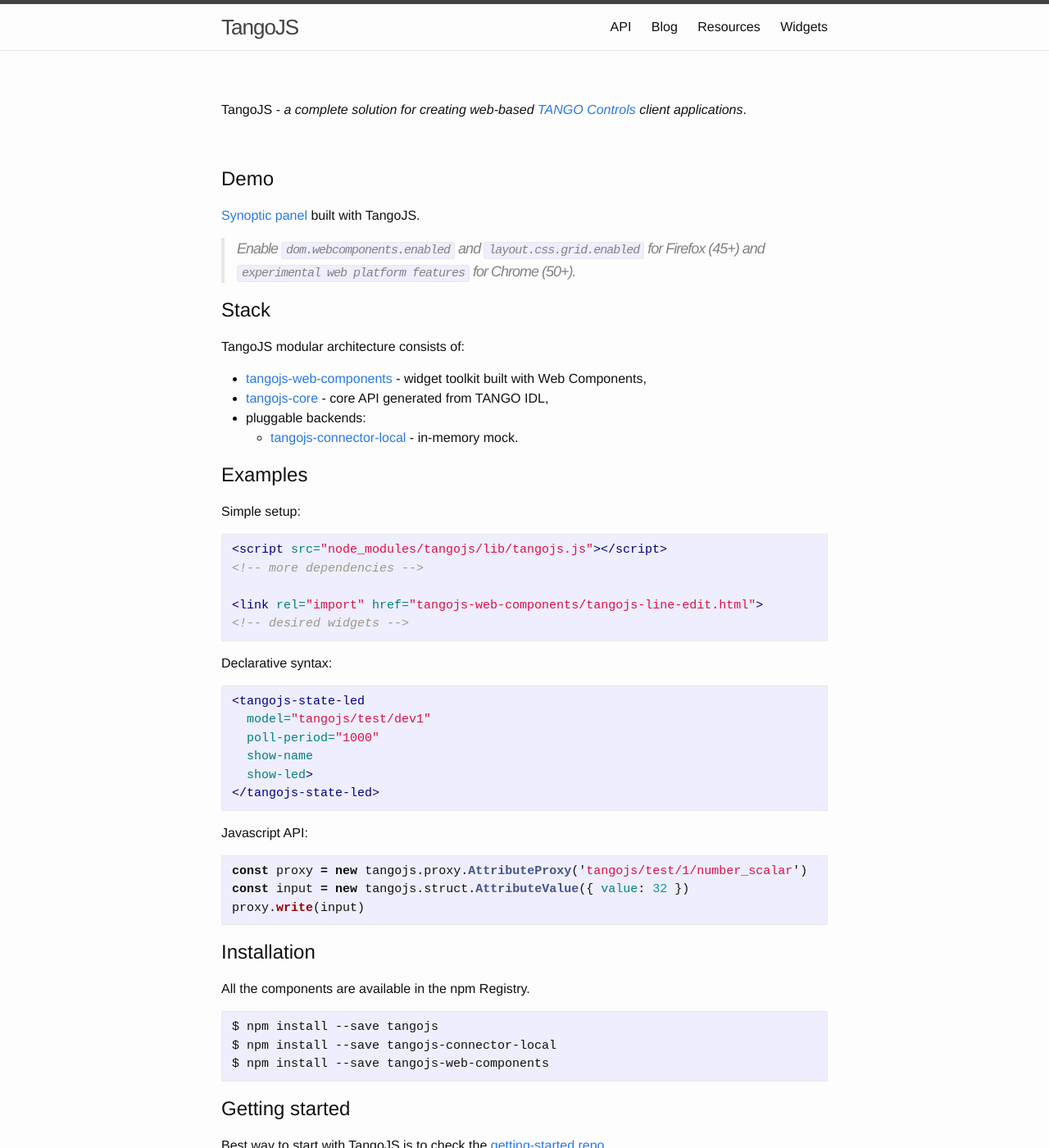
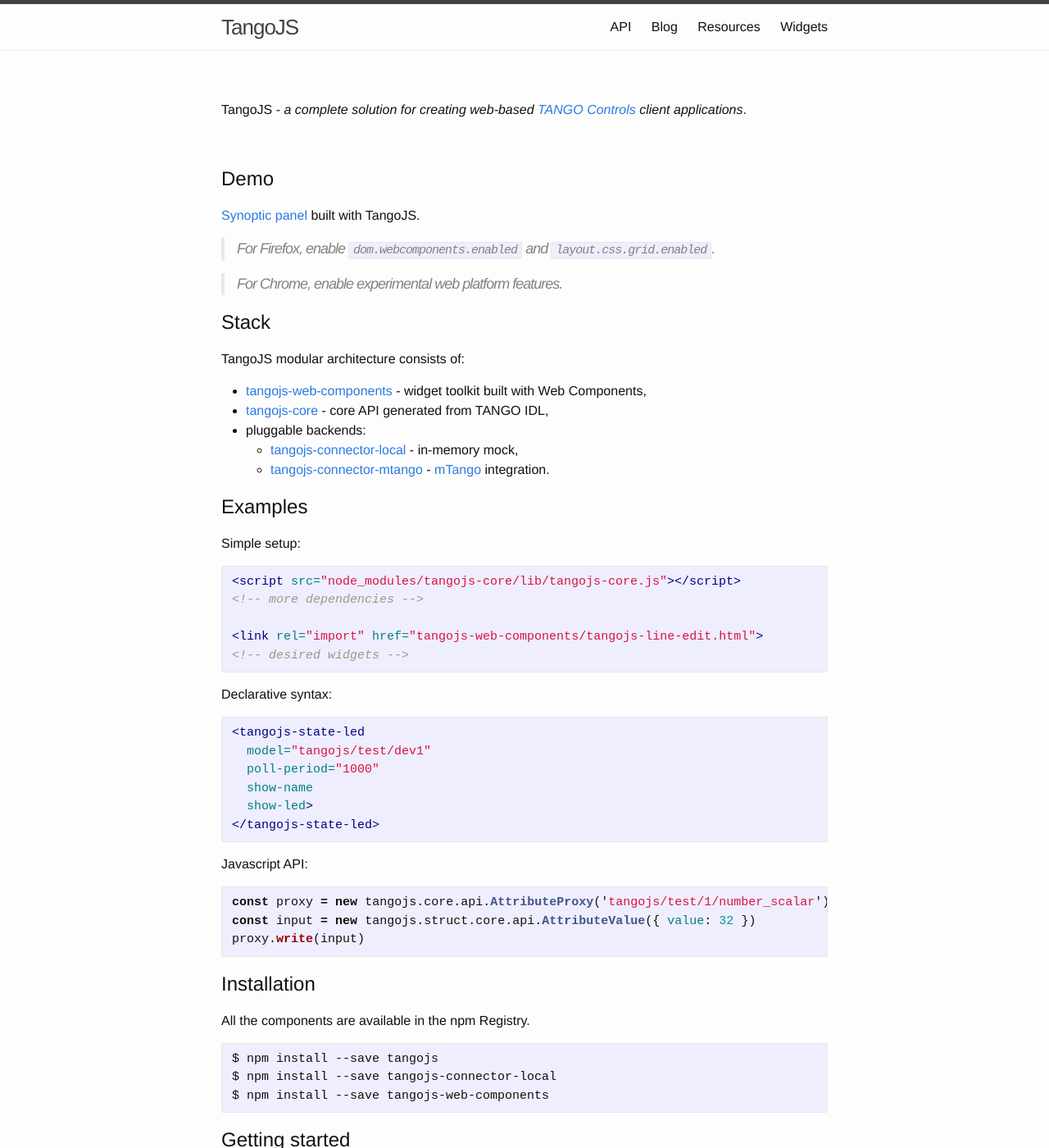
Before and after one commit to tangojs/tangojs.github.io, a Jekyll site: the page built from index.md, in a window 1280 px wide and 1400 px high. Shown: the whole window at 82% size. Built offline with Jekyll 4.4.1, drawn with Linux system fonts in a browser that asks for light colours; some of the changed text lies outside the part shown.

````diff
--- a/index.md
+++ b/index.md
@@ -13,27 +13,31 @@ TangoJS - *a complete solution for creating web-based
 
 [Synoptic panel](#) built with TangoJS.
 
-> Enable `dom.webcomponents.enabled` and `layout.css.grid.enabled` for Firefox
-> (45+) and `experimental web platform features` for Chrome (50+).
+> For Firefox, enable `dom.webcomponents.enabled` and `layout.css.grid.enabled`.
+
+> For Chrome, enable *experimental web platform features*.
 
 # Stack
 TangoJS modular architecture consists of:
 
-* [tangojs-web-components](https://github.com/mliszcz/tangojs-web-components) -
+* [tangojs-web-components](https://github.com/tangojs/tangojs-web-components) -
   widget toolkit built with Web Components,
-* [tangojs-core](https://github.com/mliszcz/tangojs) -
+* [tangojs-core](https://github.com/tangojs/tangojs-core) -
   core API generated from TANGO IDL,
 * pluggable backends:
   * [tangojs-connector-local](
-    https://github.com/mliszcz/tangojs-connector-local) -
-    in-memory mock.
+    https://github.com/tangojs/tangojs-connector-local) -
+    in-memory mock,
+  * [tangojs-connector-mtango](
+    https://github.com/tangojs/tangojs-connector-mtango) -
+    [mTango](https://bitbucket.org/hzgwpn/mtango/wiki/Home) integration.
 
 # Examples
 
 Simple setup:
 
 ```html
-<script src="node_modules/tangojs/lib/tangojs.js"></script>
+<script src="node_modules/tangojs-core/lib/tangojs-core.js"></script>
 <!-- more dependencies -->
 
 <link rel="import" href="tangojs-web-components/tangojs-line-edit.html">
@@ -54,8 +58,8 @@ Declarative syntax:
 Javascript API:
 
 ```javascript
-const proxy = new tangojs.proxy.AttributeProxy('tangojs/test/1/number_scalar')
-const input = new tangojs.struct.AttributeValue({ value: 32 })
+const proxy = new tangojs.core.api.AttributeProxy('tangojs/test/1/number_scalar')
+const input = new tangojs.struct.core.api.AttributeValue({ value: 32 })
 proxy.write(input)
 ```
 
@@ -70,5 +74,5 @@ $ npm install --save tangojs-web-components
 ```
 
 # Getting started
-Best way to start with TangoJS is to check the
-[getting-started repo](https://github.com/tangojs/tangojs-getting-started).
+Best way to start with TangoJS is to check the [tangojs-webapp-template](
+https://github.com/tangojs/tangojs-webapp-template) repo.
````
Also changed, not shown: api.md (+2 -2 lines), resources.md (+5 -4 lines), widgets.md (+1 -1 lines), 1 other file.
